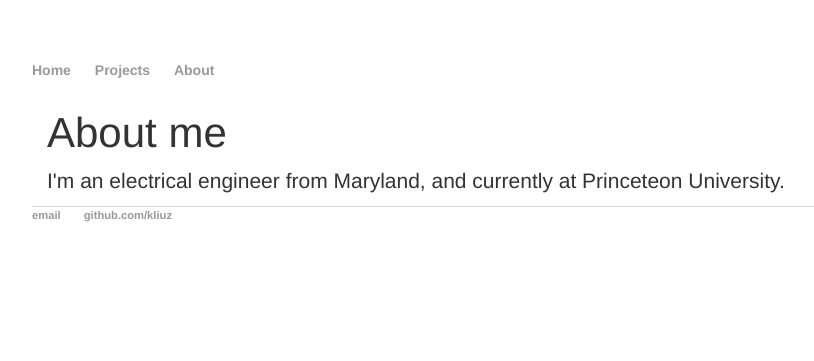
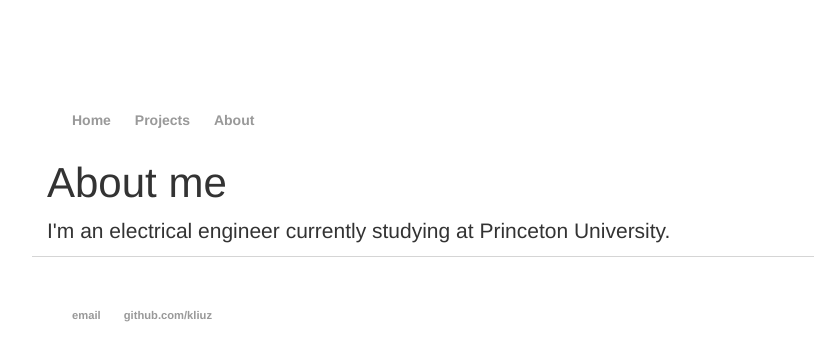
Before and after one commit to kliuz/kliuz.github.io, a Jekyll site: the page built from about/index.html, in a window 1280 px wide. Shown: the top 361 px of the page, without its empty margins (160-974 px from the left). Built offline with Jekyll 4.4.1, drawn with Linux system fonts in a browser that asks for light colours; nearby versions of some CDN libraries; library files that are not in the unit come from our copies.

Commit message:
more edits

```diff
--- a/about/index.html
+++ b/about/index.html
@@ -4,5 +4,5 @@ title: About Kevin
 ---
 <div class="blurb">
 	<h1>About me</h1>
-	<p>I'm an electrical engineer from Maryland, and currently at Princeteon University. </p>
+	<p>I'm an electrical engineer currently studying at Princeton University. </p>
 </div><!-- /.blurb -->
--- a/css/main.css
+++ b/css/main.css
@@ -4,7 +4,7 @@ body {
 }
 nav ul, footer ul {
     font-family:'Helvetica', 'Arial', 'Sans-Serif';
-    padding: 0px;
+    padding-top: 50px;
     list-style: none;
     font-weight: bold;
 }
```
